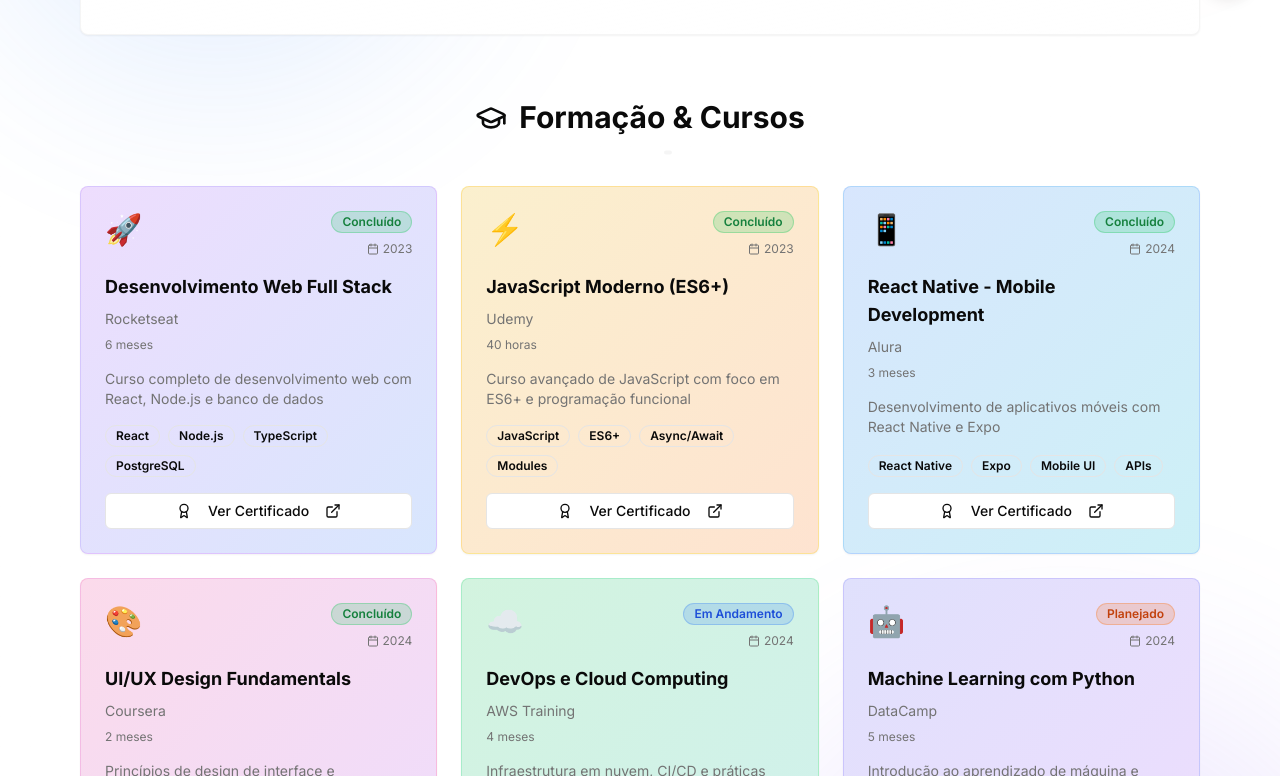
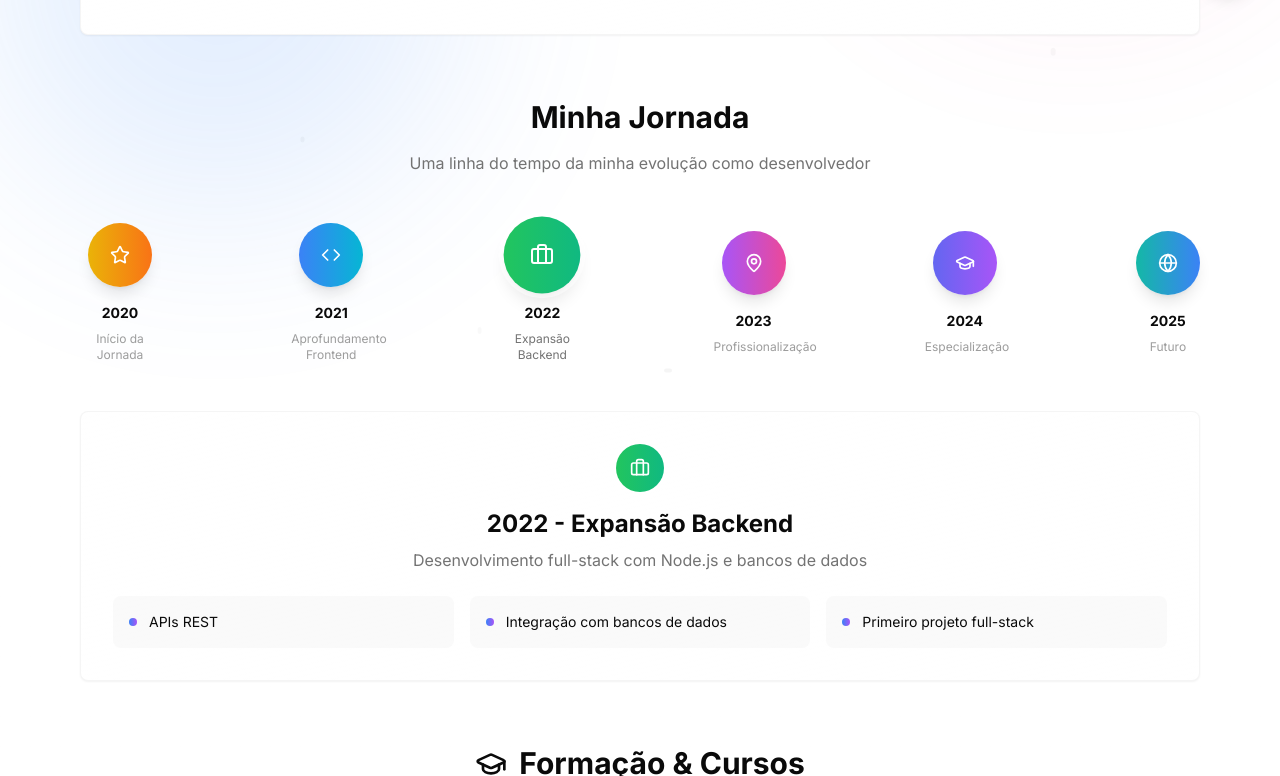
Before and after one commit to Eduelvs/portifolio, a Next.js app: page / in a window 1280 px wide. Shown: the part 784-1560 px from the top of the page. Built offline with nearby package versions, Linux system fonts and the light colour scheme.

Commit message:
feat: fix emoji and add interactive horizontal timeline
Correct emoji and add interactive horizontal timeline for professional journey.

Co-authored-by: null <96221715+Eduelvs@users.noreply.github.com>

```diff
--- a/components/home-page.tsx
+++ b/components/home-page.tsx
@@ -1,8 +1,21 @@
 "use client"
 
 import { motion, useScroll, useTransform } from "framer-motion"
-import { useRef } from "react"
-import { Code, Globe, Zap, Coffee, Heart, GraduationCap, Award, Calendar, ExternalLink } from "lucide-react"
+import { useRef, useState } from "react"
+import {
+  Code,
+  Globe,
+  Zap,
+  Coffee,
+  Heart,
+  GraduationCap,
+  Award,
+  Calendar,
+  ExternalLink,
+  MapPin,
+  Briefcase,
+  Star,
+} from "lucide-react"
 import { Card, CardContent } from "@/components/ui/card"
 import { Badge } from "@/components/ui/badge"
 import { Button } from "@/components/ui/button"
@@ -147,6 +160,57 @@ const courses = [
   },
 ]
 
+const timeline = [
+  {
+    year: "2020",
+    title: "Início da Jornada",
+    description: "Primeiros passos na programação com HTML, CSS e JavaScript básico",
+    icon: <Star className="h-5 w-5" />,
+    color: "from-yellow-500 to-orange-500",
+    achievements: ["Primeiro 'Hello World'", "Criação do primeiro site", "Descoberta da paixão por código"],
+  },
+  {
+    year: "2021",
+    title: "Aprofundamento Frontend",
+    description: "Foco em React e desenvolvimento de interfaces modernas",
+    icon: <Code className="h-5 w-5" />,
+    color: "from-blue-500 to-cyan-500",
+    achievements: ["Domínio do React", "Primeiros projetos pessoais", "Aprendizado de Git/GitHub"],
+  },
+  {
+    year: "2022",
+    title: "Expansão Backend",
+    description: "Desenvolvimento full-stack com Node.js e bancos de dados",
+    icon: <Briefcase className="h-5 w-5" />,
+    color: "from-green-500 to-emerald-500",
+    achievements: ["APIs REST", "Integração com bancos de dados", "Primeiro projeto full-stack"],
+  },
+  {
+    year: "2023",
+    title: "Profissionalização",
+    description: "Entrada no mercado de trabalho e projetos comerciais",
+    icon: <MapPin className="h-5 w-5" />,
+    color: "from-purple-500 to-pink-500",
+    achievements: ["Primeiro emprego tech", "Projetos em produção", "Trabalho em equipe"],
+  },
+  {
+    year: "2024",
+    title: "Especialização",
+    description: "Foco em tecnologias avançadas e liderança técnica",
+    icon: <GraduationCap className="h-5 w-5" />,
+    color: "from-indigo-500 to-purple-500",
+    achievements: ["Certificações AWS", "Mentoria de juniors", "Arquitetura de sistemas"],
+  },
+  {
+    year: "2025",
+    title: "Futuro",
+    description: "Metas e objetivos para continuar evoluindo",
+    icon: <Globe className="h-5 w-5" />,
+    color: "from-teal-500 to-blue-500",
+    achievements: ["Projetos internacionais", "Contribuições open source", "Palestras técnicas"],
+  },
+]
+
 const containerVariants = {
   hidden: { opacity: 0 },
   visible: {
@@ -204,18 +268,6 @@ const glowVariants = {
   },
 }
 
-const floatingVariants = {
-  animate: {
-    y: [-10, 10, -10],
-    rotate: [0, 5, -5, 0],
-    transition: {
-      duration: 6,
-      repeat: Number.POSITIVE_INFINITY,
-      ease: "easeInOut",
-    },
-  },
-}
-
 const getStatusColor = (status: string) => {
   switch (status) {
     case "Concluído":
@@ -233,6 +285,8 @@ export function HomePage() {
   const { theme } = useTheme()
   const isDarkTheme = theme === "dark"
   const containerRef = useRef<HTMLDivElement>(null)
+  const [selectedTimelineItem, setSelectedTimelineItem] = useState(2) // Default to 2022
+
   const { scrollYProgress } = useScroll({
     target: containerRef,
     offset: ["start start", "end end"],
@@ -240,9 +294,10 @@ export function HomePage() {
 
   // Parallax effect for sections
   const aboutY = useTransform(scrollYProgress, [0, 0.3], [0, -50])
-  const coursesY = useTransform(scrollYProgress, [0.2, 0.5], [50, -50])
-  const languagesY = useTransform(scrollYProgress, [0.4, 0.7], [50, -50])
-  const ctaY = useTransform(scrollYProgress, [0.6, 1], [50, -20])
+  const timelineY = useTransform(scrollYProgress, [0.1, 0.4], [50, -50])
+  const coursesY = useTransform(scrollYProgress, [0.3, 0.6], [50, -50])
+  const languagesY = useTransform(scrollYProgress, [0.5, 0.8], [50, -50])
+  const ctaY = useTransform(scrollYProgress, [0.7, 1], [50, -20])
 
   return (
     <div ref={containerRef} className="max-w-6xl mx-auto px-4 py-8">
@@ -274,7 +329,7 @@ export function HomePage() {
             animate={{ opacity: 1, y: 0 }}
             transition={{ delay: 0.2 }}
           >
-            Olá, eu sou Eduardo! 👋
+            Olá, eu sou Eduardo! <span className="inline-block animate-bounce">👋</span>
           </motion.h1>
 
           <motion.p
@@ -345,6 +400,98 @@ export function HomePage() {
               </p>
             </CardContent>
           </Card>
+        </motion.section>
+
+        {/* Timeline Section */}
+        <motion.section variants={itemVariants} className="mb-16" style={{ y: timelineY }}>
+          <div className="text-center mb-12">
+            <h2 className="text-3xl font-bold text-foreground mb-4">Minha Jornada</h2>
+            <p className="text-muted-foreground">Uma linha do tempo da minha evolução como desenvolvedor</p>
+          </div>
+
+          <div className="relative">
+            {/* Timeline Line */}
+            <div className="absolute top-1/2 left-0 right-0 h-1 bg-gradient-to-r from-blue-500 via-purple-500 to-green-500 rounded-full transform -translate-y-1/2" />
+
+            {/* Timeline Items */}
+            <div className="flex justify-between items-center relative">
+              {timeline.map((item, index) => (
+                <motion.div
+                  key={item.year}
+                  className="flex flex-col items-center cursor-pointer group"
+                  onClick={() => setSelectedTimelineItem(index)}
+                  whileHover={{ scale: 1.1 }}
+                  whileTap={{ scale: 0.95 }}
+                >
+                  {/* Timeline Point */}
+                  <motion.div
+                    className={`w-16 h-16 rounded-full bg-gradient-to-r ${item.color} flex items-center justify-center text-white shadow-lg mb-4 relative z-10 ${
+                      selectedTimelineItem === index ? "ring-4 ring-white/50" : ""
+                    }`}
+                    animate={{
+                      scale: selectedTimelineItem === index ? 1.2 : 1,
+                    }}
+                    transition={{ type: "spring", stiffness: 300, damping: 20 }}
+                  >
+                    {item.icon}
+                  </motion.div>
+
+                  {/* Year */}
+                  <div className="text-sm font-bold text-foreground mb-2">{item.year}</div>
+
+                  {/* Title (visible on hover or selection) */}
+                  <motion.div
+                    className="text-xs text-center text-muted-foreground max-w-20"
+                    animate={{
+                      opacity: selectedTimelineItem === index ? 1 : 0.7,
+                    }}
+                  >
+                    {item.title}
+                  </motion.div>
+                </motion.div>
+              ))}
+            </div>
+
+            {/* Selected Item Details */}
+            <motion.div
+              className="mt-12"
+              key={selectedTimelineItem}
+              initial={{ opacity: 0, y: 20 }}
+              animate={{ opacity: 1, y: 0 }}
+              transition={{ duration: 0.3 }}
+            >
+              <Card className="border border-border/40 bg-gradient-to-br from-background/80 to-background/40 backdrop-blur-lg">
+                <CardContent className="p-8">
+                  <div className="text-center mb-6">
+                    <div
+                      className={`inline-flex items-center justify-center w-12 h-12 rounded-full bg-gradient-to-r ${timeline[selectedTimelineItem].color} text-white mb-4`}
+                    >
+                      {timeline[selectedTimelineItem].icon}
+                    </div>
+                    <h3 className="text-2xl font-bold text-foreground mb-2">
+                      {timeline[selectedTimelineItem].year} - {timeline[selectedTimelineItem].title}
+                    </h3>
+                    <p className="text-muted-foreground mb-6">{timeline[selectedTimelineItem].description}</p>
+                  </div>
+
+                  <div className="grid grid-cols-1 md:grid-cols-3 gap-4">
+                    {timeline[selectedTimelineItem].achievements.map((achievement, index) => (
+                      <motion.div
+                        key={achievement}
+                        className="flex items-center gap-3 p-4 rounded-lg bg-muted/50"
+                        initial={{ opacity: 0, x: -20 }}
+                        animate={{ opacity: 1, x: 0 }}
+                        transition={{ delay: index * 0.1 }}
+                      >
+                        <div className="w-2 h-2 bg-gradient-to-r from-blue-500 to-purple-500 rounded-full" />
+                        <span className="text-sm text-foreground">{achievement}</span>
+                      </motion.div>
+                    ))}
+                  </div>
+                </CardContent>
+              </Card>
+            </motion.div>
+          </div>
         </motion.section>
 
         {/* Education & Courses Section */}
```
